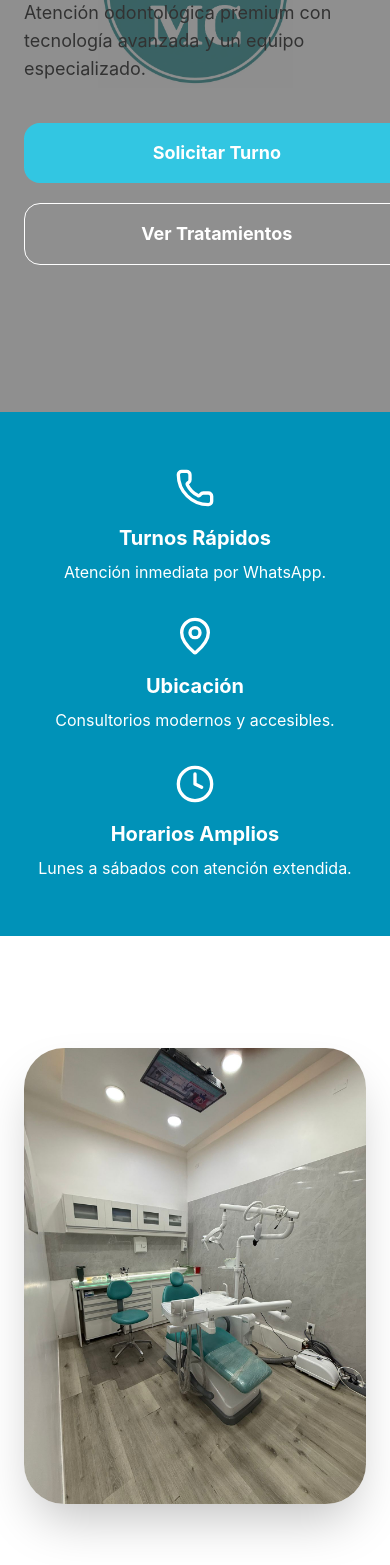
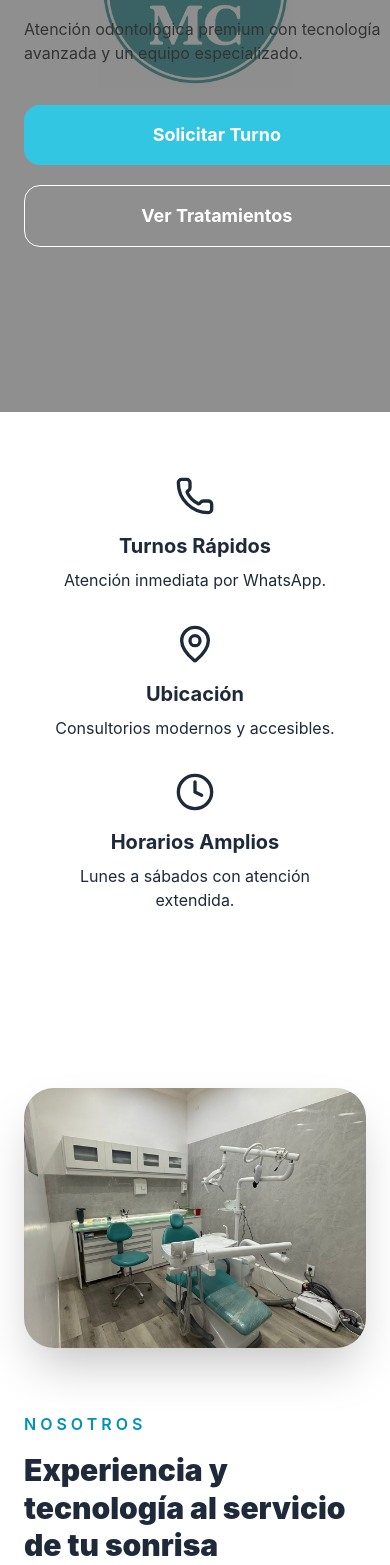
Before and after one commit to seba0702-sl/mcodontologia, a React (Vite) app: page / in a window 390 px wide. Shown: the part 432-1997 px from the top of the page. Built offline with nearby package versions, Linux system fonts and the light colour scheme.

Commit message:
seo inicial

```diff
--- a/src/App.jsx
+++ b/src/App.jsx
@@ -214,7 +214,7 @@ style={{ backgroundImage: "url('/imagenes/logo.jpeg')" }}
             <h2 className="text-5xl md:text-7xl font-black leading-tight mb-8">
               Transformamos <span className="text-cyan-400 block">Sonrisas</span>
             </h2>
-            <p className="text-lg md:text-2xl text-black mb-10 max-w-2xl">
+            <p className="text-base md:text-xl text-black mb-10 max-w-2xl">
   Atención odontológica premium con tecnología avanzada y un equipo especializado.
 </p>
             <div className="flex flex-col sm:flex-row gap-5">
@@ -226,7 +226,7 @@ style={{ backgroundImage: "url('/imagenes/logo.jpeg')" }}
       </section>
 
       {/* INFO */}
-      <section className="py-14 bg-cyan-600 text-white">
+      <section className="py-16 md:py-28 px-5 md:px-8">
         <div className="max-w-7xl mx-auto grid md:grid-cols-3 gap-8 px-6 text-center">
           <div>
             <Phone className="mx-auto mb-4" size={40} />
@@ -252,11 +252,11 @@ style={{ backgroundImage: "url('/imagenes/logo.jpeg')" }}
           <img
             src='/consultorios/sala-lug.jpeg'
             alt="Consultorio"
-            className="rounded-[40px] shadow-2xl h-full object-cover"
+            className="rounded-[30px] shadow-2xl w-full h-[260px] md:h-[550px] object-cover"
           />
           <div>
             <p className="uppercase tracking-[4px] text-cyan-600 font-semibold mb-4">Nosotros</p>
-            <h3 className="text-5xl font-black mb-8 leading-tight">Experiencia y tecnología al servicio de tu sonrisa</h3>
+            <h3 className="text-3xl md:text-5xl font-black mb-8 leading-tight">Experiencia y tecnología al servicio de tu sonrisa</h3>
             <p className="text-lg text-gray-600 leading-relaxed mb-6">Somos un equipo de profesionales especializados en odontología integral, estética dental y tratamientos avanzados.</p>
             <p className="text-lg text-gray-600 leading-relaxed mb-8">Brindamos atención cálida, personalizada y moderna en un ambiente cómodo y profesional.</p>
             <a href="#contacto" className="inline-block bg-cyan-600 hover:bg-cyan-700 transition text-white px-8 py-4 rounded-2xl font-bold">Contactanos</a>
@@ -273,7 +273,7 @@ style={{ backgroundImage: "url('/imagenes/logo.jpeg')" }}
         Especialidades
       </p>
 
-      <h3 className="text-5xl font-black">
+      <h3 className="text-3xl md:text-5xl font-black">
         Nuestros Tratamientos
       </h3>
     </div>
@@ -306,12 +306,12 @@ style={{ backgroundImage: "url('/imagenes/logo.jpeg')" }}
         <img
           src={selected.image}
           alt={selected.title}
-          className="w-full h-[420px] object-cover"
+          className="w-full h-[220px] md:h-[420px] object-cover"
         />
 
-        <div className="p-8">
+        <div className="p-4 md:p-5">
 
-          <h4 className="text-4xl font-black mb-6">
+          <h4 className="text-2xl md:text-4xl font-black">
             {selected.title}
           </h4>
 
@@ -324,7 +324,7 @@ style={{ backgroundImage: "url('/imagenes/logo.jpeg')" }}
           {selected.video && (
             <div className="rounded-[25px] overflow-hidden">
               <iframe
-                className="w-full h-[420px]"
+                className="w-full h-[220px] md:h-[420px]"
                 src={selected.video}
                 title={selected.title}
                 loading="lazy"
@@ -346,9 +346,9 @@ style={{ backgroundImage: "url('/imagenes/logo.jpeg')" }}
         <div className="max-w-7xl mx-auto text-center">
           <p className="uppercase tracking-[4px] text-cyan-600 font-semibold mb-4">Instalaciones</p>
           <h3 className="text-5xl font-black mb-16">Galería</h3>
-          <div className="grid grid-cols-2 lg:grid-cols-3 gap-5">
+          <div className="grid grid-cols-1 sm:grid-cols-2 lg:grid-cols-3 gap-5">
             {gallery.map((img, index) => (
-              <img key={index} src={img} alt="Galería" className="w-full h-[600px] object-cover rounded-[28px] scale-95 hover:scale-100 transition duration-300" />
+              <img key={index} src={img} alt="Galería" className="className=w-full h-[240px] md:h-[420px] object-cover rounded-[28px]" />
             ))}
           </div>
         </div>
```
